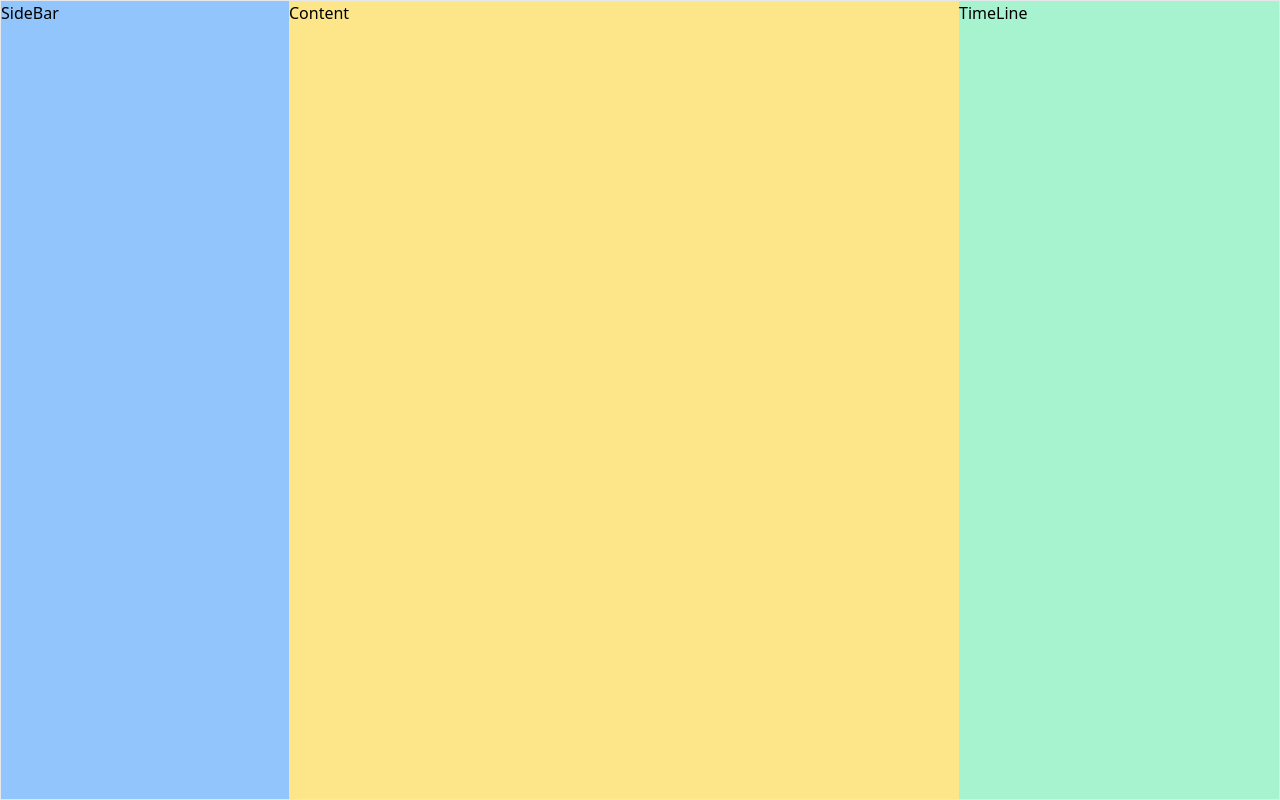
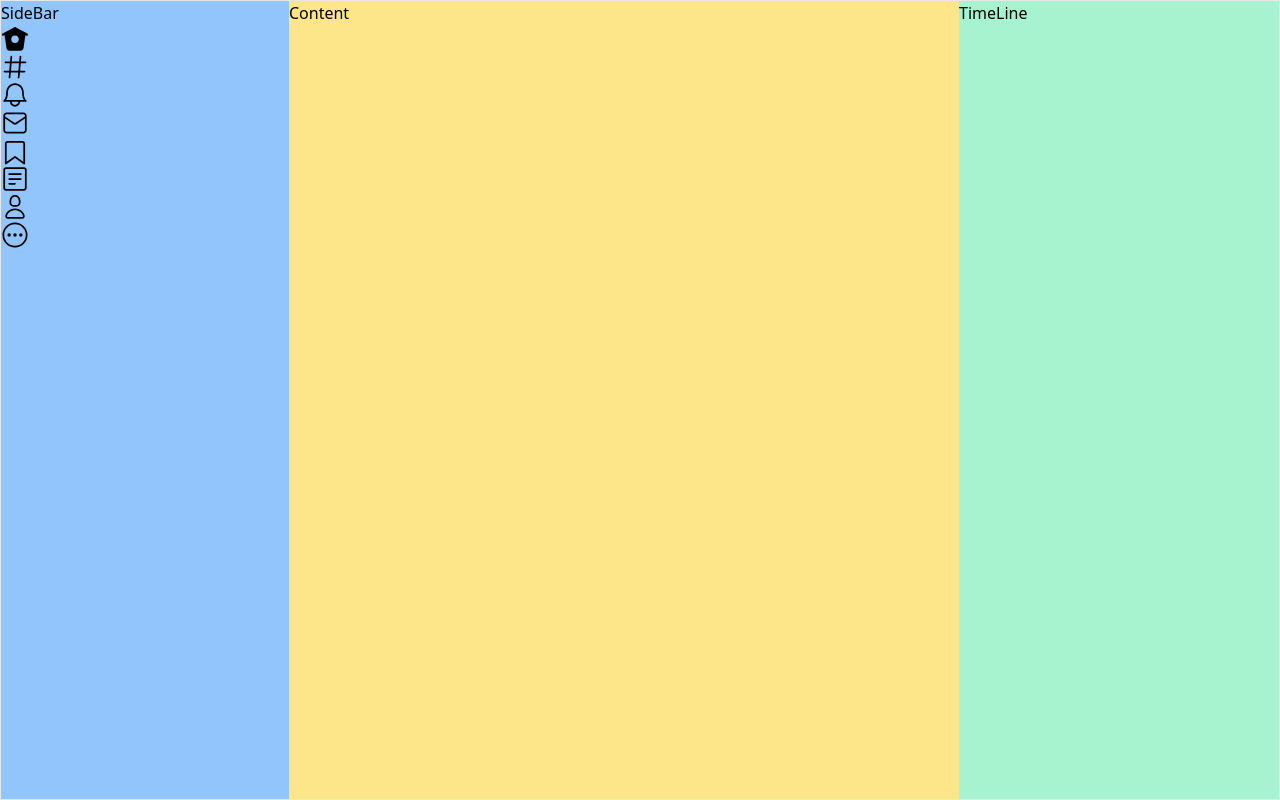
Before and after one commit to VolkanGoksu/ReactJs-Twitter-Klon, a React (Create React App) app in the folder client/: page / in a window 1280 px wide. Built offline with nearby package versions, Linux system fonts and the light colour scheme.

Commit message:
sidebar icons

```diff
--- a/client/src/App.js
+++ b/client/src/App.js
@@ -5,6 +5,7 @@ import Container from './layout/Container'
 import SideBar from './layout/SideBar'
 import Content from './layout/Content'
 import Widgets from './layout/Widgets'
+
 function App() {
   return (
     <div className="App">
--- /dev/null
+++ b/client/src/icons/Icon.js
@@ -0,0 +1,95 @@
+import React from "react"
+
+const Svg = ({ children,className}) => {
+    return (
+      <svg viewBox="0 0 24 24" className={`fill-current ${className}`}>
+        {children}
+      </svg>
+    );
+  };
+
+
+  export const HomeIcon = () => {
+    return (
+      <Svg className="w-7 h-7">
+        <g>
+          <path d="M22.58 7.35L12.475 1.897c-.297-.16-.654-.16-.95 0L1.425 7.35c-.486.264-.667.87-.405 1.356.18.335.525.525.88.525.16 0 .324-.038.475-.12l.734-.396 1.59 11.25c.216 1.214 1.31 2.062 2.66 2.062h9.282c1.35 0 2.444-.848 2.662-2.088l1.588-11.225.737.398c.485.263 1.092.082 1.354-.404.263-.486.08-1.093-.404-1.355zM12 15.435c-1.795 0-3.25-1.455-3.25-3.25s1.455-3.25 3.25-3.25 3.25 1.455 3.25 3.25-1.455 3.25-3.25 3.25z"></path>
+        </g>
+      </Svg>
+    );
+  };
+
+
+  export const NotificationsIcon = () => {
+    return (
+      <Svg className="w-7 h-7">
+        <g>
+          <path d="M21.697 16.468c-.02-.016-2.14-1.64-2.103-6.03.02-2.532-.812-4.782-2.347-6.335C15.872 2.71 14.01 1.94 12.005 1.93h-.013c-2.004.01-3.866.78-5.242 2.174-1.534 1.553-2.368 3.802-2.346 6.334.037 4.33-2.02 5.967-2.102 6.03-.26.193-.366.53-.265.838.102.308.39.515.712.515h4.92c.102 2.31 1.997 4.16 4.33 4.16s4.226-1.85 4.327-4.16h4.922c.322 0 .61-.206.71-.514.103-.307-.003-.645-.263-.838zM12 20.478c-1.505 0-2.73-1.177-2.828-2.658h5.656c-.1 1.48-1.323 2.66-2.828 2.66zM4.38 16.32c.74-1.132 1.548-3.028 1.524-5.896-.018-2.16.644-3.982 1.913-5.267C8.91 4.05 10.397 3.437 12 3.43c1.603.008 3.087.62 4.18 1.728 1.27 1.285 1.933 3.106 1.915 5.267-.024 2.868.785 4.765 1.525 5.896H4.38z"></path>
+        </g>
+      </Svg>
+    );
+  };
+
+  export const MessagesIcon = () => {
+    return (
+      <Svg className="w-7 h-7">
+        <g>
+          <path d="M19.25 3.018H4.75C3.233 3.018 2 4.252 2 5.77v12.495c0 1.518 1.233 2.753 2.75 2.753h14.5c1.517 0 2.75-1.235 2.75-2.753V5.77c0-1.518-1.233-2.752-2.75-2.752zm-14.5 1.5h14.5c.69 0 1.25.56 1.25 1.25v.714l-8.05 5.367c-.273.18-.626.182-.9-.002L3.5 6.482v-.714c0-.69.56-1.25 1.25-1.25zm14.5 14.998H4.75c-.69 0-1.25-.56-1.25-1.25V8.24l7.24 4.83c.383.256.822.384 1.26.384.44 0 .877-.128 1.26-.383l7.24-4.83v10.022c0 .69-.56 1.25-1.25 1.25z"></path>
+        </g>
+      </Svg>
+    );
+  };
+
+  export const BookmarksIcon = () => {
+    return (
+      <Svg className="w-7 h-7">
+        <g>
+          <path d="M19.9 23.5c-.157 0-.312-.05-.442-.144L12 17.928l-7.458 5.43c-.228.164-.53.19-.782.06-.25-.127-.41-.385-.41-.667V5.6c0-1.24 1.01-2.25 2.25-2.25h12.798c1.24 0 2.25 1.01 2.25 2.25v17.15c0 .282-.158.54-.41.668-.106.055-.223.082-.34.082zM12 16.25c.155 0 .31.048.44.144l6.71 4.883V5.6c0-.412-.337-.75-.75-.75H5.6c-.413 0-.75.338-.75.75v15.677l6.71-4.883c.13-.096.285-.144.44-.144z"></path>
+        </g>
+      </Svg>
+    );
+  };
+
+  export const ListsIcon = () => {
+    return (
+      <Svg className="w-7 h-7">
+        <g>
+          <path d="M19.75 22H4.25C3.01 22 2 20.99 2 19.75V4.25C2 3.01 3.01 2 4.25 2h15.5C20.99 2 22 3.01 22 4.25v15.5c0 1.24-1.01 2.25-2.25 2.25zM4.25 3.5c-.414 0-.75.337-.75.75v15.5c0 .413.336.75.75.75h15.5c.414 0 .75-.337.75-.75V4.25c0-.413-.336-.75-.75-.75H4.25z"></path>
+          <path d="M17 8.64H7c-.414 0-.75-.337-.75-.75s.336-.75.75-.75h10c.414 0 .75.335.75.75s-.336.75-.75.75zm0 4.11H7c-.414 0-.75-.336-.75-.75s.336-.75.75-.75h10c.414 0 .75.336.75.75s-.336.75-.75.75zm-5 4.11H7c-.414 0-.75-.335-.75-.75s.336-.75.75-.75h5c.414 0 .75.337.75.75s-.336.75-.75.75z"></path>
+        </g>
+      </Svg>
+    );
+  };
+
+  export const ProfileIcon = () => {
+    return (
+      <Svg className="w-7 h-7">
+        <g>
+          <path d="M12 11.816c1.355 0 2.872-.15 3.84-1.256.814-.93 1.078-2.368.806-4.392-.38-2.825-2.117-4.512-4.646-4.512S7.734 3.343 7.354 6.17c-.272 2.022-.008 3.46.806 4.39.968 1.107 2.485 1.256 3.84 1.256zM8.84 6.368c.162-1.2.787-3.212 3.16-3.212s2.998 2.013 3.16 3.212c.207 1.55.057 2.627-.45 3.205-.455.52-1.266.743-2.71.743s-2.255-.223-2.71-.743c-.507-.578-.657-1.656-.45-3.205zm11.44 12.868c-.877-3.526-4.282-5.99-8.28-5.99s-7.403 2.464-8.28 5.99c-.172.692-.028 1.4.395 1.94.408.52 1.04.82 1.733.82h12.304c.693 0 1.325-.3 1.733-.82.424-.54.567-1.247.394-1.94zm-1.576 1.016c-.126.16-.316.246-.552.246H5.848c-.235 0-.426-.085-.552-.246-.137-.174-.18-.412-.12-.654.71-2.855 3.517-4.85 6.824-4.85s6.114 1.994 6.824 4.85c.06.242.017.48-.12.654z"></path>
+        </g>
+      </Svg>
+    );
+  };
+
+  export const MoreIcon = () => {
+    return (
+      <Svg className="w-7 h-7">
+        <g>
+          <circle cx="17" cy="12" r="1.5"></circle>
+          <circle cx="12" cy="12" r="1.5"></circle>
+          <circle cx="7" cy="12" r="1.5"></circle>
+          <path d="M12 22.75C6.072 22.75 1.25 17.928 1.25 12S6.072 1.25 12 1.25 22.75 6.072 22.75 12 17.928 22.75 12 22.75zm0-20C6.9 2.75 2.75 6.9 2.75 12S6.9 21.25 12 21.25s9.25-4.15 9.25-9.25S17.1 2.75 12 2.75z"></path>
+        </g>
+      </Svg>
+    );
+  };
+
+  export const ExploreIcon = () => {
+    return (
+      <Svg className="w-7 h-7">
+        <g>
+          <path d="M21 7.337h-3.93l.372-4.272c.036-.412-.27-.775-.682-.812-.417-.03-.776.27-.812.683l-.383 4.4h-6.32l.37-4.27c.037-.413-.27-.776-.68-.813-.42-.03-.777.27-.813.683l-.382 4.4H3.782c-.414 0-.75.337-.75.75s.336.75.75.75H7.61l-.55 6.327H3c-.414 0-.75.336-.75.75s.336.75.75.75h3.93l-.372 4.272c-.036.412.27.775.682.812l.066.003c.385 0 .712-.295.746-.686l.383-4.4h6.32l-.37 4.27c-.036.413.27.776.682.813l.066.003c.385 0 .712-.295.746-.686l.382-4.4h3.957c.413 0 .75-.337.75-.75s-.337-.75-.75-.75H16.39l.55-6.327H21c.414 0 .75-.336.75-.75s-.336-.75-.75-.75zm-6.115 7.826h-6.32l.55-6.326h6.32l-.55 6.326z"></path>
+        </g>
+      </Svg>
+    );
+  };
--- a/client/src/layout/SideBar.js
+++ b/client/src/layout/SideBar.js
@@ -1,9 +1,28 @@
 import React from 'react'
+
+import { HomeIcon } from '../icons/Icon'
+import { NotificationsIcon } from '../icons/Icon'
+import { MessagesIcon } from '../icons/Icon'
+import { BookmarksIcon } from '../icons/Icon'
+import { ListsIcon } from '../icons/Icon'
+import { ProfileIcon } from '../icons/Icon'
+import { MoreIcon } from '../icons/Icon'
+import { ExploreIcon } from '../icons/Icon'
 
 const SideBar = () => {
     return (
         <div className="w-72 bg-blue-300">
-             <h2>SideBar</h2>
+            <h2>SideBar</h2>
+            <HomeIcon />
+            <ExploreIcon />
+            <NotificationsIcon/>
+            <MessagesIcon />
+            <BookmarksIcon/>
+            <ListsIcon/>
+            <ProfileIcon/>
+            <MoreIcon />
+
+
         </div>
     )
 }
```
Also changed, not shown: client/src/images/twitter.svg (added).
